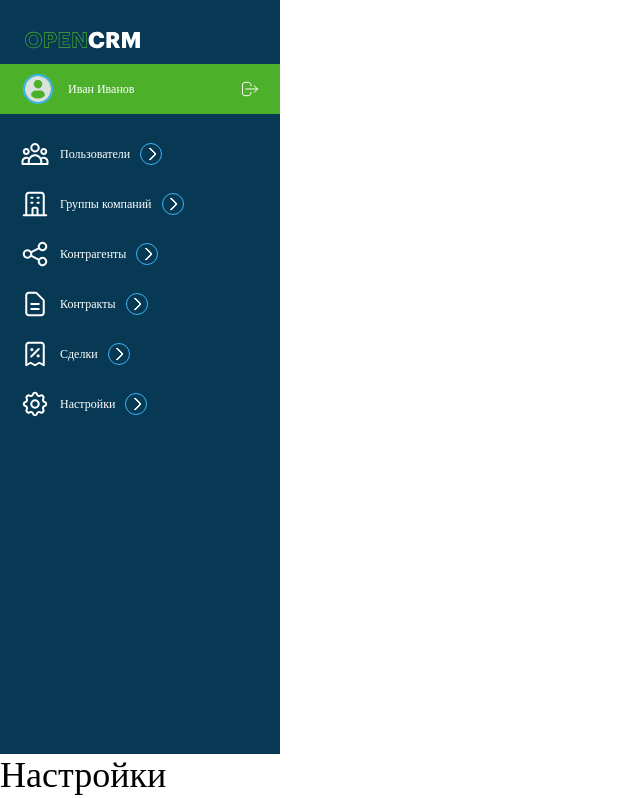
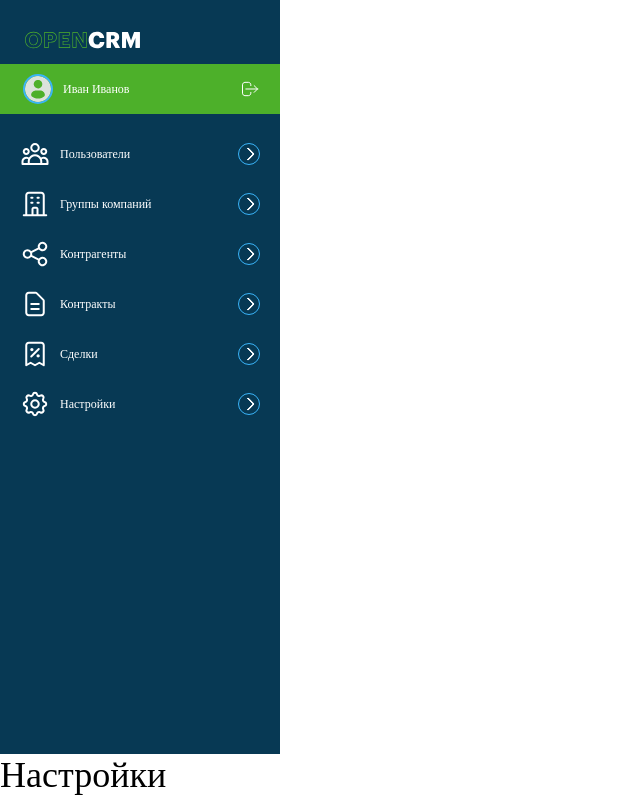
Before and after one commit to an1skat/OpenCrm, a React (Create React App) app: page /OpenCrm/settings in a window 1280 px wide. Shown: the top 798 px of the page, without its empty margins (0-640 px from the left). Built offline with nearby package versions, Linux system fonts and the light colour scheme; no server answers; a web font is replaced by a local one.

Commit message:
finish navbar, add AuthMe and GetUserInfo functions

```diff
--- a/src/App.js
+++ b/src/App.js
@@ -5,6 +5,7 @@ import Home from "./pages/Home";
 import Settings from "./pages/Settings";
 import Register from "./subpages/Register";
 import Auth from "./subpages/Auth";
+import AuthMe from "./subpages/AuthMe";
 import { AuthRedirect } from "./utils/Redirect";
 
 function App() {
@@ -14,15 +15,18 @@ function App() {
     location.pathname === "/auth" || location.pathname === "/register";
   return (
     <div className="App">
+      <div className="app-container">
         {!hide && <Navbar />}
 
         <Routes>
           <Route path="/" element={<AuthRedirect />} />
+          <Route path="/auth/me" element={<AuthMe />} />
           <Route path="/home" element={<Home />} />
           <Route path="/register" element={<Register />} />
           <Route path="/auth" element={<Auth />} />
           <Route path="/settings" element={<Settings />} />
         </Routes>
+      </div>
 
       <Footer />
     </div>
--- a/src/components/Navbar.js
+++ b/src/components/Navbar.js
@@ -1,3 +1,4 @@
+import { useState, useEffect } from "react";
 import { Link } from "react-router-dom";
 import {
   LogoSvg,
@@ -11,8 +12,12 @@ import {
   SettingsSvg,
 } from "./Svg";
 import "../styles/style.css";
+import { useAuth } from "../utils/authContext";
+import GetMe from "../utils/getMe";
 
 const Navbar = () => {
+  const { userFirstName, userLastName } = GetMe();
+  const { isLogin } = useAuth();
   return (
     <section className="navbar-section">
       <LogoSvg />
@@ -20,63 +25,81 @@ const Navbar = () => {
         <ul className="nav-list list">
           <li className="nav-list-item">
             <SmallAvatarSvg />
-            <Link to="/home" className="nav-link link">
+            {isLogin ? (
+              <Link to="/home" className="user-nav-link link">
+                {userFirstName} {userLastName}
+              </Link>
+            ) : (
+              <Link to="/home" className="user-nav-link link">
                 Иван Иванов
               </Link>
+            )}
             <LogoutSvg />
           </li>
           <li className="nav-list-item">
+            <Link to="/users" className="nav-link link">
+              <div className="nav-link-container">
                 <GroupSvg />
-            <p to="/users" className="nav-link-text">
-              Пользователи
-            </p>
-            <Link className="nav-link link">
-              <div className="nav-link-arrow"></div>
+                <p className="nav-link-text">Пользователи</p>
+              </div>
+              <button className="nav-btn link">
+                <div className="nav-btn-arrow"></div>
+              </button>
             </Link>
           </li>
           <li className="nav-list-item">
+            <Link to="/groups" className="nav-link link">
+              <div className="nav-link-container">
                 <BuildingSvg />
-            <p to="/groups" className="nav-link-text">
-              Группы компаний
-            </p>
-            <Link className="nav-link link">
-              <div className="nav-link-arrow"></div>
+                <p className="nav-link-text">Группы компаний</p>
+              </div>
+              <button className="nav-btn link">
+                <div className="nav-btn-arrow"></div>
+              </button>
             </Link>
           </li>
           <li className="nav-list-item">
+            <Link to="/clients" className="nav-link link">
+              <div className="nav-link-container">
                 <ShareSvg />
-            <p to="/clients" className="nav-link-text">
-              Контрагенты
-            </p>
-            <Link className="nav-link link">
-              <div className="nav-link-arrow"></div>
+                <p className="nav-link-text">Контрагенты</p>
+              </div>
+              <button className="nav-btn link">
+                <div className="nav-btn-arrow"></div>
+              </button>
             </Link>
           </li>
           <li className="nav-list-item">
+            <Link to="/contracts" className="nav-link link">
+              <div className="nav-link-container">
                 <ContractSvg />
-            <p to="/contracts" className="nav-link-text">
-              Контракты
-            </p>
-            <Link className="nav-link link">
-              <div className="nav-link-arrow"></div>
+                <p className="nav-link-text">Контракты</p>
+              </div>
+              <button className="nav-btn link">
+                <div className="nav-btn-arrow"></div>
+              </button>
             </Link>
           </li>
           <li className="nav-list-item">
+            <Link to="/deals" className="nav-link link">
+              <div className="nav-link-container">
                 <DealSvg />
-            <p to="/deals" className="nav-link-text">
-              Сделки
-            </p>
-            <Link className="nav-link link">
-              <div className="nav-link-arrow"></div>
+                <p className="nav-link-text">Сделки</p>
+              </div>
+              <button className="nav-btn link">
+                <div className="nav-btn-arrow"></div>
+              </button>
             </Link>
           </li>
           <li className="nav-list-item">
+            <Link to="/settings" className="nav-link link">
+              <div className="nav-link-container">
                 <SettingsSvg />
-            <p to="/settings" className="nav-link-text">
-              Настройки
-            </p>
-            <Link className="nav-link link">
-              <div className="nav-link-arrow"></div>
+                <p className="nav-link-text">Настройки</p>
+              </div>
+              <button className="nav-btn link">
+                <div className="nav-btn-arrow"></div>
+              </button>
             </Link>
           </li>
         </ul>
--- a/src/styles/style.css
+++ b/src/styles/style.css
@@ -71,19 +71,39 @@ img {
   flex-direction: column;
   align-items: flex-start;
 }
-.nav-list-item {
+.nav-link {
+  padding: 10px 20px;
+  display: flex;
+  align-items: center;
+  justify-content: space-between;
+  width: 280px;
+  gap: 10px;
+  transition: box-shadow 0.3s cubic-bezier(0.4, 0, 0.2, 1);
+}
+.nav-link:hover,
+.nav-link:focus {
+  box-shadow: 0px 0px 10px 0px rgba(0, 0, 0, 0.16);
+}
+.nav-link:hover .nav-btn,
+.nav-link:focus .nav-btn {
+  background-color: #3ab4f8;
+}
+.nav-link-container {
+  display: flex;
+  align-items: center;
+  gap: 10px;
+}
+.nav-list-item:first-child {
   padding: 10px 20px;
   display: flex;
   align-items: center;
   width: 100%;
   gap: 10px;
-}
-.nav-list-item:first-child {
   padding-left: 23px;
   margin-bottom: 15px;
   background-color: var(--accent-color);
 }
-.nav-list-item:first-child > .nav-link {
+.user-nav-link {
   color: #fff;
   font-size: 12px;
   font-weight: 500;
@@ -102,13 +122,14 @@ img {
   font-weight: 400;
   line-height: normal;
 }
-.nav-link {
+.nav-btn {
   background-color: transparent;
   border: 1px solid #3ab4f8;
   padding: 5px;
   border-radius: 50%;
+  transition: background-color 0.3s cubic-bezier(0.4, 0, 0.2, 1);
 }
-.nav-link-arrow {
+.nav-btn-arrow {
   border-width: 0 2px 2px 0;
   border-color: #fff;
   border-style: solid;
--- /dev/null
+++ b/src/subpages/AuthMe.js
@@ -0,0 +1,48 @@
+import { useEffect } from "react";
+import axios from "axios";
+import { useAuth } from "../utils/authContext";
+import { useNavigate } from "react-router-dom";
+
+const AuthMe = () => {
+  const authContext = useAuth();
+  const navigate = useNavigate();
+
+  useEffect(() => {
+    const fetchData = async () => {
+      try {
+        const authToken = localStorage.getItem("authToken");
+
+        if (!authToken) {
+            throw new Error("No authentication token available.");
+        }
+
+        const response = await axios.post(
+            "https://opencrm-backend.onrender.com/auth/me",
+            null,
+            {
+                headers: {
+                    Authorization: `Bearer ${authToken}`,
+                }
+            }
+        );
+
+        console.log(response.data)
+        console.log("Login successful");
+
+        authContext.setLoginStatus(true)
+        authContext.setAuthToken(authToken);
+        navigate("/home");
+      } catch (err) {
+        console.error("Login failed:", err);
+        authContext.setLoginStatus(false);
+        navigate("/auth");
+      }
+    };
+
+    fetchData();
+  }, [authContext, navigate]);
+
+  return null;
+};
+
+export default AuthMe;
--- a/src/utils/Redirect.js
+++ b/src/utils/Redirect.js
@@ -1,4 +1,4 @@
 import React from "react";
 import { Navigate } from "react-router-dom";
 
-export const AuthRedirect = () => <Navigate to="/register" />;
+export const AuthRedirect = () => <Navigate to="/auth/me" />;
--- /dev/null
+++ b/src/utils/getMe.js
@@ -0,0 +1,50 @@
+import { useEffect, useState } from "react";
+import axios from "axios";
+
+const GetMe = () => {
+  const [user, setUser] = useState(null);
+  const [userId, setUserId] = useState(null);
+  const [userFirstName, setUserFirstName] = useState(null);
+  const [userLastName, setUserLastName] = useState(null);
+  const [userSurname, setUserSurname] = useState(null);
+  const [userPhone, setUserPhone] = useState(null);
+
+  const authToken = localStorage.getItem("authToken");
+
+  useEffect(() => {
+    console.log("Auth token:", authToken);
+
+    const fetchData = async () => {
+      try {
+        const response = await axios.get(
+            "https://opencrm-backend.onrender.com/get/me",
+            {
+                headers: {
+                    Authorization: `Bearer ${authToken}`,
+                }
+            }
+        );
+
+        setUser(response.data.user);
+        setUserId(response.data.user._id);
+        setUserFirstName(response.data.user.firstName);
+        setUserLastName(response.data.user.lastName);
+        setUserSurname(response.data.user.surname);
+        setUserPhone(response.data.user.phone);
+      } catch (err) {
+        console.error("Error during request:", err);
+      }
+    };
+
+    fetchData();
+  }, [authToken]);
+
+  return {
+    userFirstName: user ? user.firstName : null,
+    userLastName: user ? user.lastName : null,
+    userSurname: user ? user.surname : null,
+    userPhone: user ? user.phone : null,
+  };
+};
+
+export default GetMe;
```
Lines whose indentation alone changed are shown as unchanged.
